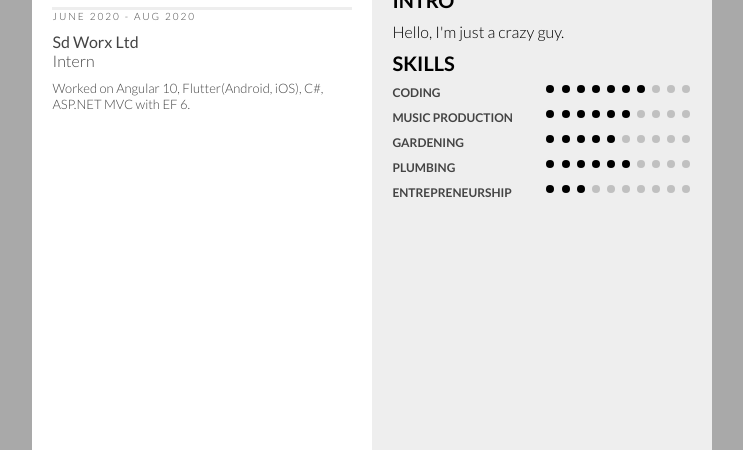
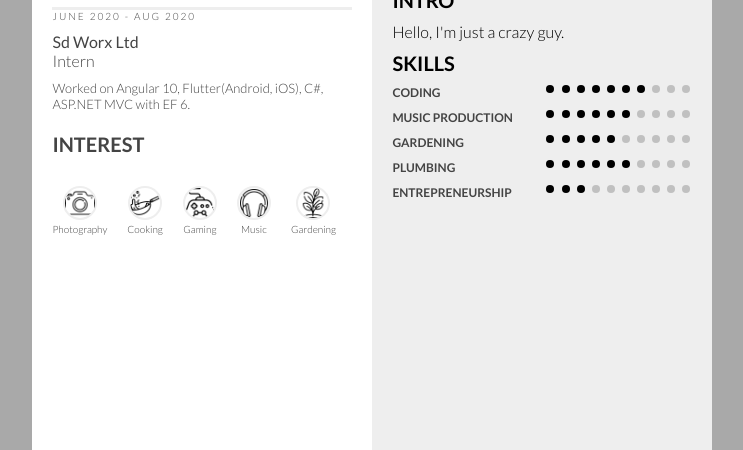
Before and after one commit to akhileshboodhun/AkhileshBoodhunCV, a website: page public/index.html in a window 1280 px wide. Shown: the part 350-800 px from the top of the page, without its empty margins (326-1069 px from the left). Drawn offline with Linux system fonts and the light colour scheme.

Commit message:
move fonts

```diff
--- a/public/index.html
+++ b/public/index.html
@@ -39,6 +39,33 @@
                         <p>Sd Worx Ltd</p>
                         <p>Intern</p>
                         <p>Worked on Angular 10, Flutter(Android, iOS), C#, ASP.NET MVC with EF 6.</p>
+                    </div>
+                </div>
+                <div class="section interest">
+                    <p class="section-title">INTEREST</p>
+                    <div class="extra-padding"></div>
+                    <div class="interest-group">
+
+                        <div class="interest-item">
+                            <img src="./res/images/camera.png">
+                            <p>Photography</p>
+                        </div>
+                        <div class="interest-item">
+                            <img src="./res/images/cooking.png">
+                            <p>Cooking</p>
+                        </div>
+                        <div class="interest-item">
+                            <img src="./res/images/gamepad.png">
+                            <p>Gaming</p>
+                        </div>
+                        <div class="interest-item">
+                            <img src="./res/images/music.png">
+                            <p>Music</p>
+                        </div>
+                        <div class="interest-item">
+                            <img src="./res/images/plant.png">
+                            <p>Gardening</p>
+                        </div>
                     </div>
                 </div>
 
--- a/scss/main.scss
+++ b/scss/main.scss
@@ -8,22 +8,22 @@
 
 @font-face {
     font-family: 'Lato-Thin';
-    src: url('../../fonts/Lato/Lato-Thin.ttf') format('truetype');
+    src: url('../fonts/Lato/Lato-Thin.ttf') format('truetype');
 }
 
 @font-face {
     font-family: 'Lato-Light';
-    src: url('../../fonts/Lato/Lato-Light.ttf') format('truetype');
+    src: url('../fonts/Lato/Lato-Light.ttf') format('truetype');
 }
 
 @font-face {
     font-family: 'Lato-Regular';
-    src: url('../../fonts/Lato/Lato-Regular.ttf') format('truetype');
+    src: url('../fonts/Lato/Lato-Regular.ttf') format('truetype');
 }
 
 @font-face {
     font-family: 'Lato-Bold';
-    src: url('../../fonts/Lato/Lato-Bold.ttf') format('truetype');
+    src: url('../fonts/Lato/Lato-Bold.ttf') format('truetype');
 }
 
 * {
@@ -305,3 +305,29 @@ body {
         display: none;
     }
 }
+
+.interest-group {
+    display: flex;
+    max-width: 44vw;
+    ;
+}
+
+.interest-item {
+    display: block;
+    text-align: center;
+    transition: 0.5s ease;
+    img {
+        width: 30px;
+        height: 30px;
+        border-radius: 100px;
+        border: 2px solid var(--lightgrey);
+    }
+    p {
+        font-size: 10px;
+    }
+    margin-right:20px;
+    &:hover {
+        transform: scale(1.5);
+        transition: 0.5s ease;
+    }
+}
```
Also changed, not shown: public/css/main.css, public/fonts/Lato/Lato-Black.ttf (renamed from fonts/Lato/Lato-Black.ttf), public/fonts/Lato/Lato-BlackItalic.ttf (renamed from fonts/Lato/Lato-BlackItalic.ttf), public/fonts/Lato/Lato-Bold.ttf (renamed from fonts/Lato/Lato-Bold.ttf), public/fonts/Lato/Lato-BoldItalic.ttf (renamed from fonts/Lato/Lato-BoldItalic.ttf), public/fonts/Lato/Lato-Italic.ttf (renamed from fonts/Lato/Lato-Italic.ttf), public/fonts/Lato/Lato-Light.ttf (renamed from fonts/Lato/Lato-Light.ttf), public/fonts/Lato/Lato-LightItalic.ttf (renamed from fonts/Lato/Lato-LightItalic.ttf), public/fonts/Lato/Lato-Regular.ttf (renamed from fonts/Lato/Lato-Regular.ttf), public/fonts/Lato/Lato-Thin.ttf (renamed from fonts/Lato/Lato-Thin.ttf), public/fonts/Lato/Lato-ThinItalic.ttf (renamed from fonts/Lato/Lato-ThinItalic.ttf), public/fonts/Lato/OFL.txt (renamed from fonts/Lato/OFL.txt), public/res/images/camera.png (added), public/res/images/cooking.png (added), 3 more files.
